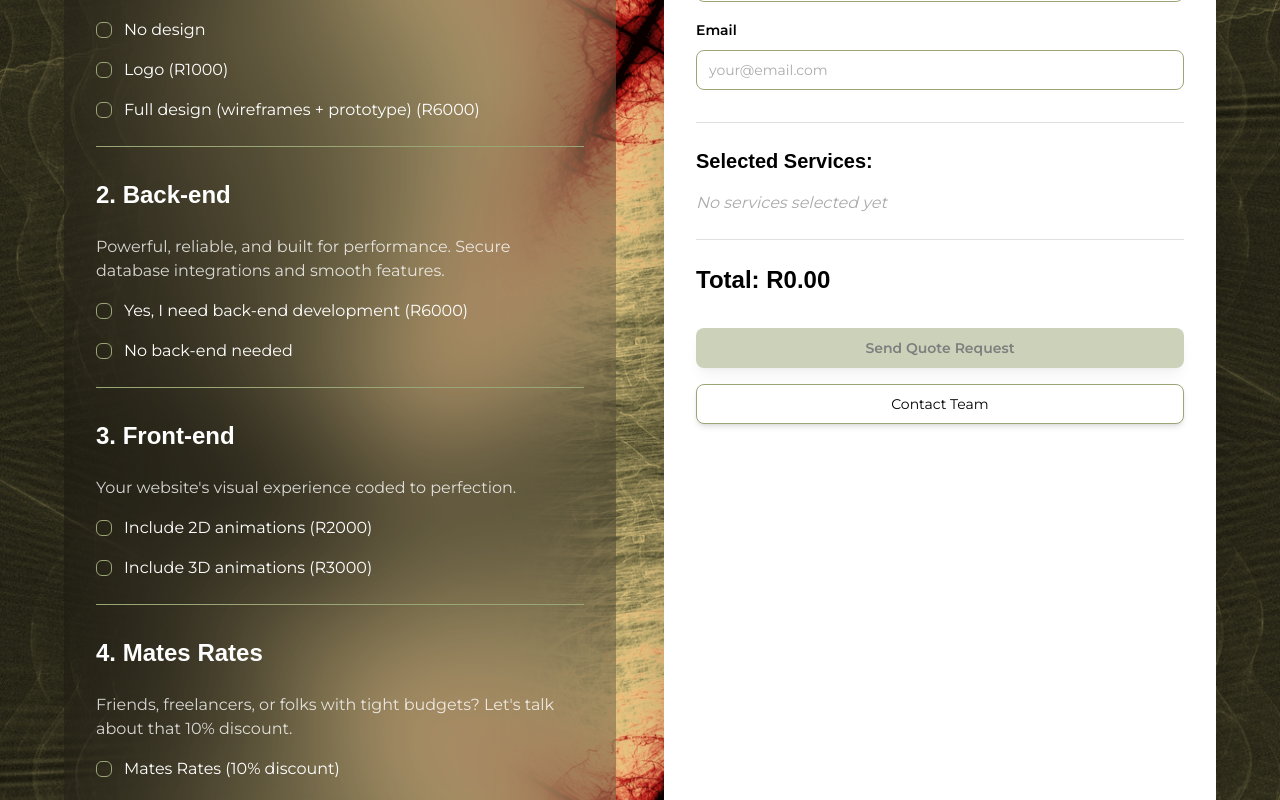
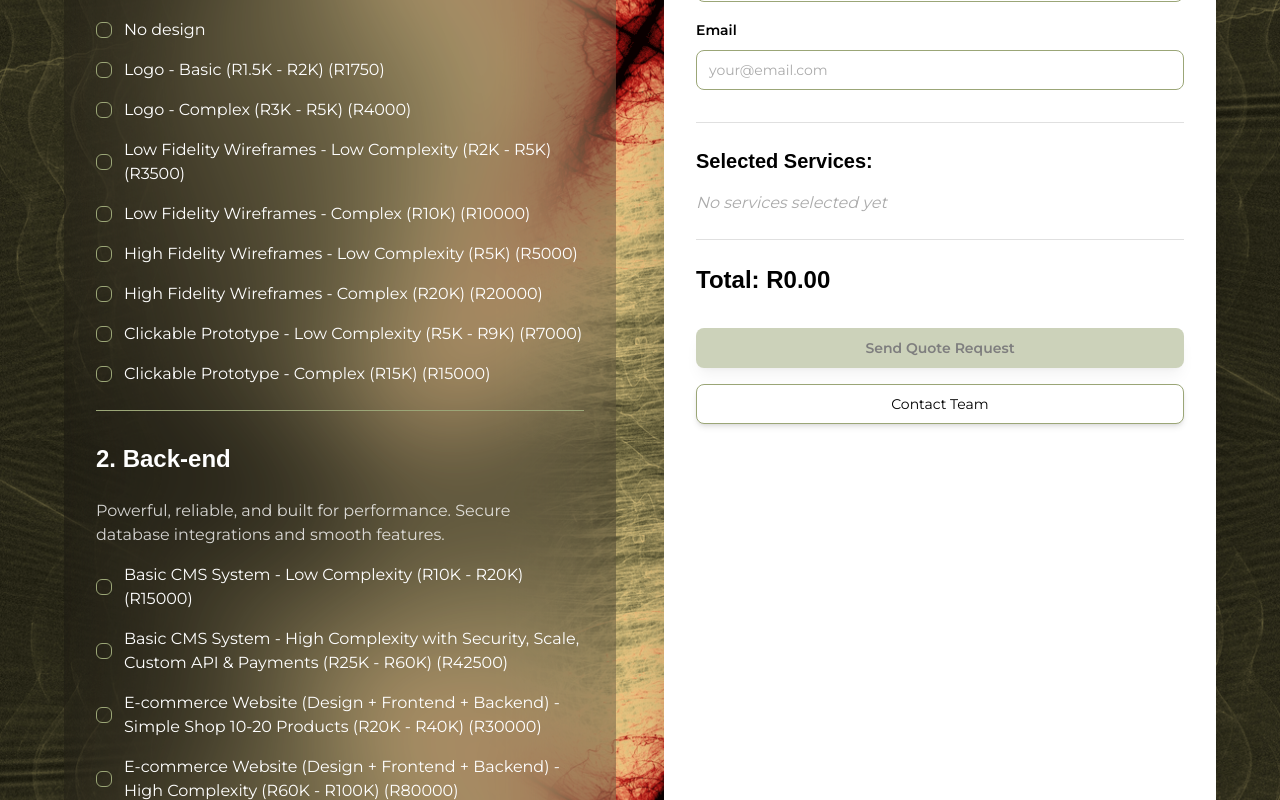
Before and after one commit to DiPSAWCE/adaptive-style-sculptor, a React (Vite) app: page /start-project in a window 1280 px wide. Shown: the part 360-1160 px from the top of the page. Built offline with nearby package versions, Linux system fonts and the light colour scheme; the HTML template or start-up script is replaced by a standard one; a web font is replaced by a local one.

Commit message:
Update pricing for services

```diff
--- a/src/pages/StartProject.tsx
+++ b/src/pages/StartProject.tsx
@@ -29,13 +29,38 @@ const StartProject = () => {
   const [isSending, setIsSending] = useState(false);
 
   const services: ServiceItem[] = [
+    // Design - Logo
     { id: "no-design", name: "No design", price: 0, category: "design" },
-    { id: "logo", name: "Logo", price: 1000, category: "design" },
-    { id: "full-design", name: "Full design (wireframes + prototype)", price: 6000, category: "design" },
-    { id: "backend", name: "Yes, I need back-end development", price: 6000, category: "backend" },
+    { id: "logo-basic", name: "Logo - Basic (R1.5K - R2K)", price: 1750, category: "design" },
+    { id: "logo-complex", name: "Logo - Complex (R3K - R5K)", price: 4000, category: "design" },
+
+    // Design - Low Fidelity Wireframes
+    { id: "lowfi-low", name: "Low Fidelity Wireframes - Low Complexity (R2K - R5K)", price: 3500, category: "design" },
+    { id: "lowfi-complex", name: "Low Fidelity Wireframes - Complex (R10K)", price: 10000, category: "design" },
+
+    // Design - High Fidelity Wireframes
+    { id: "highfi-low", name: "High Fidelity Wireframes - Low Complexity (R5K)", price: 5000, category: "design" },
+    { id: "highfi-complex", name: "High Fidelity Wireframes - Complex (R20K)", price: 20000, category: "design" },
+
+    // Design - Clickable Prototype
+    { id: "prototype-low", name: "Clickable Prototype - Low Complexity (R5K - R9K)", price: 7000, category: "design" },
+    { id: "prototype-complex", name: "Clickable Prototype - Complex (R15K)", price: 15000, category: "design" },
+
+    // Backend - CMS
+    { id: "cms-low", name: "Basic CMS System - Low Complexity (R10K - R20K)", price: 15000, category: "backend" },
+    { id: "cms-complex", name: "Basic CMS System - High Complexity with Security, Scale, Custom API & Payments (R25K - R60K)", price: 42500, category: "backend" },
+
+    // Backend - E-commerce
+    { id: "ecommerce-simple", name: "E-commerce Website (Design + Frontend + Backend) - Simple Shop 10-20 Products (R20K - R40K)", price: 30000, category: "backend" },
+    { id: "ecommerce-complex", name: "E-commerce Website (Design + Frontend + Backend) - High Complexity (R60K - R100K)", price: 80000, category: "backend" },
+
     { id: "no-backend", name: "No back-end needed", price: 0, category: "backend" },
+
+    // Frontend
     { id: "2d-animations", name: "Include 2D animations", price: 2000, category: "frontend" },
     { id: "3d-animations", name: "Include 3D animations", price: 3000, category: "frontend" },
+
+    // Discount
     { id: "mates-rates", name: "Mates Rates (10% discount)", price: -1, category: "discount" },
   ];
 
```
